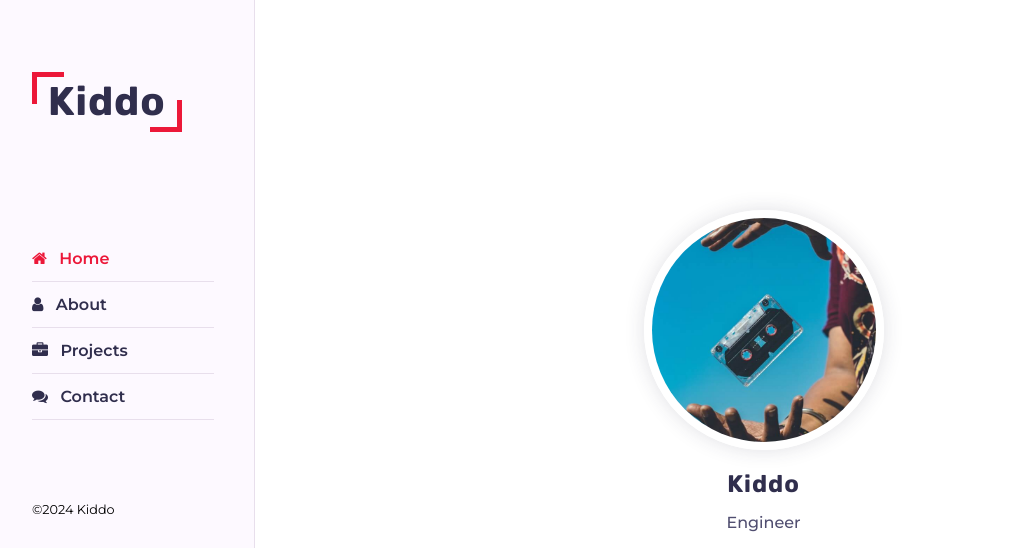
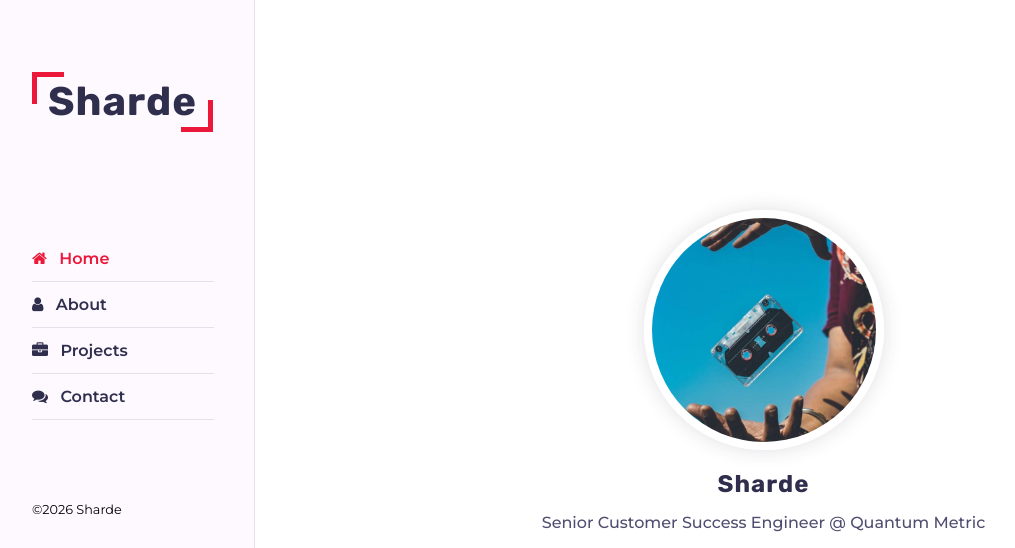
Before and after one commit to ShardeDeLane/shardedelane.github.io, a plain HTML site: page index.html in a window 1280 px wide. Shown: the top 548 px of the page, without its empty margins (8-1023 px from the left). Drawn offline with Linux system fonts and the light colour scheme.

Commit message:
Update personal information from Kiddo to Sharde

```diff
--- a/index.html
+++ b/index.html
@@ -28,7 +28,7 @@
             </div>
             <!-- logo -->
             <div class="logo">
-                <a href="#">Kiddo</a>
+                <a href="#">Sharde</a>
             </div>
             <!-- nav -->
             <ul class="nav">
@@ -39,7 +39,7 @@
             </ul>
             <!-- nav footer -->
             <footer class="nav-footer">
-                <p>&copy;2024 Kiddo</p>
+                <p>&copy;2026 Sharde</p>
             </footer>
         </aside>
         <!-- main content -->
@@ -52,8 +52,8 @@
                         <div class="home-image">
                             <img class="shadow-dark" src="images/person-cassette.jpg" alt="portrait">
                         </div>
-                        <h1>Kiddo</h1>
-                        <p>Engineer</p>
+                        <h1>Sharde</h1>
+                        <p>Senior Customer Success Engineer @ Quantum Metric</p>
                         <div class="home-social-links">
                             <a href="www.linkedin.com/in/sharde-delane" target="blank"><i class="fa fa-linkedin"></i></a>
                             <!-- <a href="https://www.github.com/shardedelane" target="_blank"><i class="fa fa-github"></i></a> -->
@@ -71,8 +71,8 @@
                     </div>
                     <div class="row">
                         <div class="about-text about-information padd-2">
-                            <h4>I'm Sharde DeLane and a <span>Web Developer</span></h4>
-                            <p> Hi! My name is Kiddo. I am currently an engineer at a unicorn company that strives to provide digital analytics platform for
+                            <h4>I'm Sharde DeLane and a <span>CSE</span></h4>
+                            <p> Hi! My name is Sharde. I am currently an engineer at a unicorn company that strives to provide digital analytics platform for
                                 business, technology, and analytics teams. I've done work for clients such as Inspire Brands which owns Sonic, Buffalo Wild Wings,
                                 Arby's, along with clients that include Levi's, Carhartt, and David Yurman.
                             </p>
```
